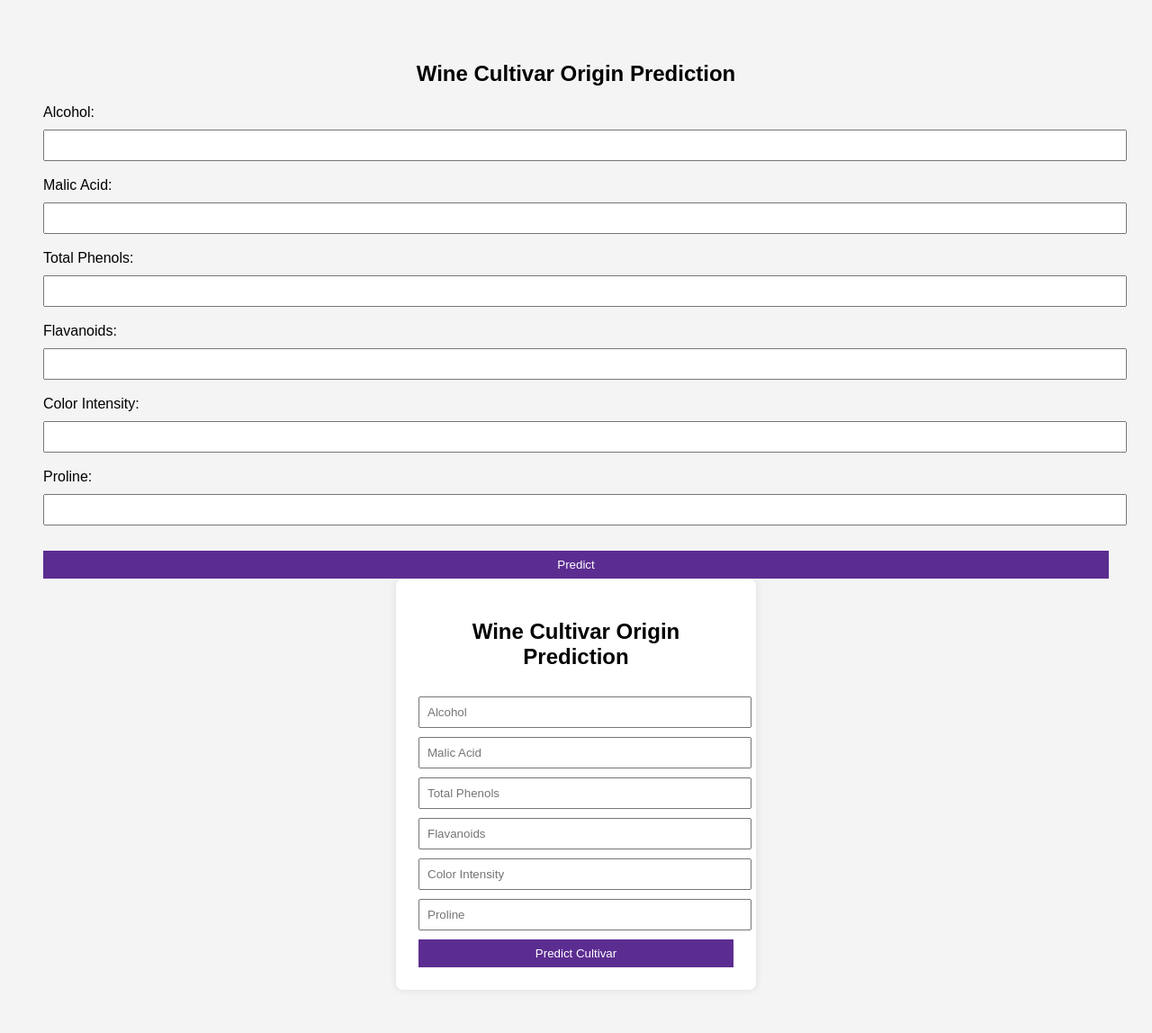
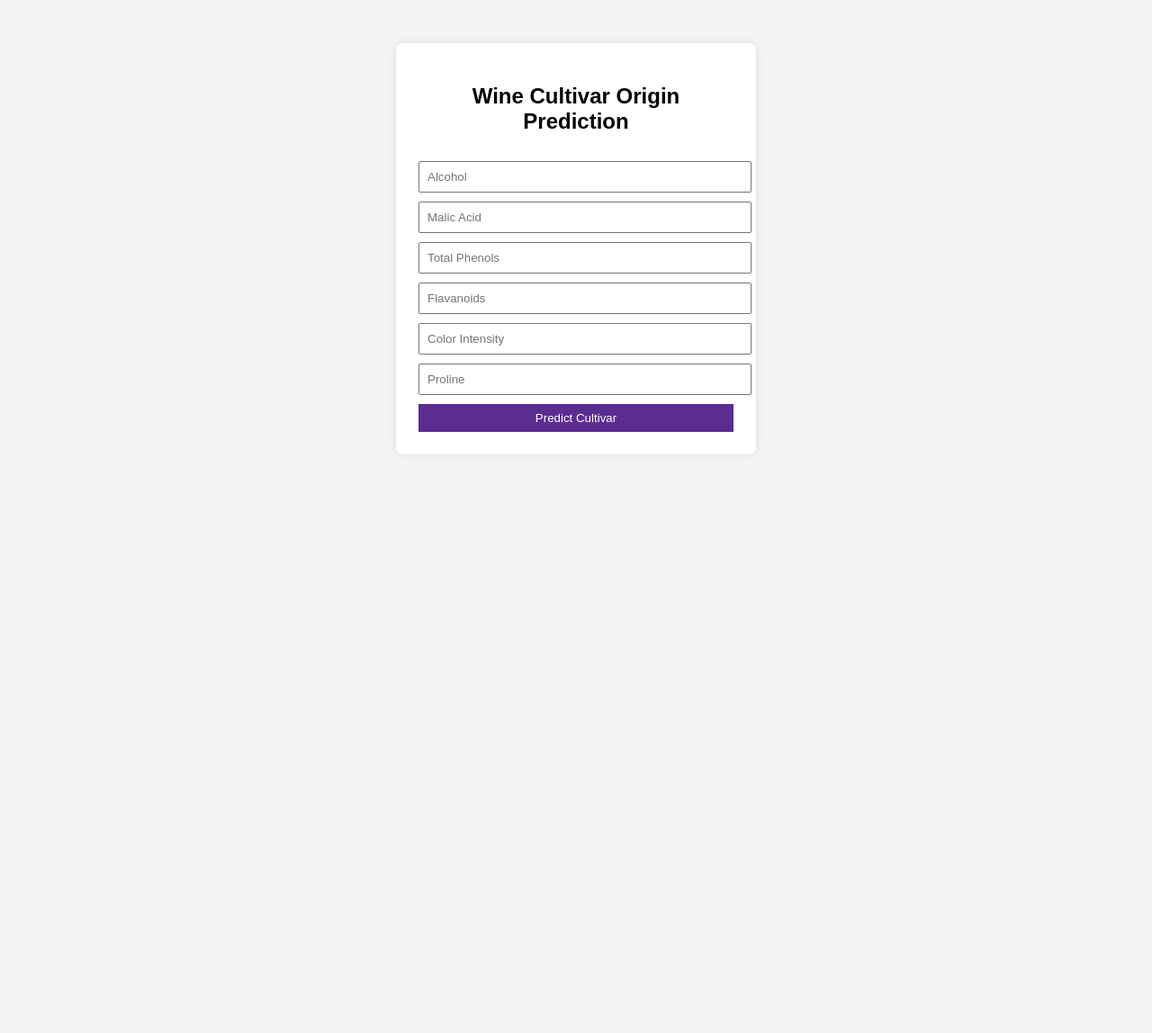
Before and after one commit to NifemiCyril/WineCultivar_Project_OluwanifemiCyril_XXXX, a Flask app: page / in a window 1280 px wide. Shown: the whole page at 90% size. After the commit the page ends 480 px from the top, so only its background shows below. Run offline with Flask 3, Linux system fonts and the light colour scheme; parts of the project's set-up code (start-up, migrations or seed data) failed here and were passed over.

Commit message:
Update UI layout in index.html

```diff
--- a/templates/index.html
+++ b/templates/index.html
@@ -1,27 +1,3 @@
-<!DOCTYPE html>
-<html>
-<head>
-    <title>Wine Cultivar Predictor</title>
-</head>
-<body>
-    <h2>Wine Cultivar Origin Prediction</h2>
-
-    <form method="POST">
-        Alcohol: <input type="number" step="any" name="alcohol"><br><br>
-        Malic Acid: <input type="number" step="any" name="malic_acid"><br><br>
-        Total Phenols: <input type="number" step="any" name="total_phenols"><br><br>
-        Flavanoids: <input type="number" step="any" name="flavanoids"><br><br>
-        Color Intensity: <input type="number" step="any" name="color_intensity"><br><br>
-        Proline: <input type="number" step="any" name="proline"><br><br>
-
-        <button type="submit">Predict</button>
-    </form>
-
-    {% if prediction %}
-        <h3>Predicted Result: {{ prediction }}</h3>
-    {% endif %}
-</body>
-</html>
 <!DOCTYPE html>
 <html>
 <head>
```
Also changed, not shown: requirements.txt (+5 -17 lines), 1 other file.
